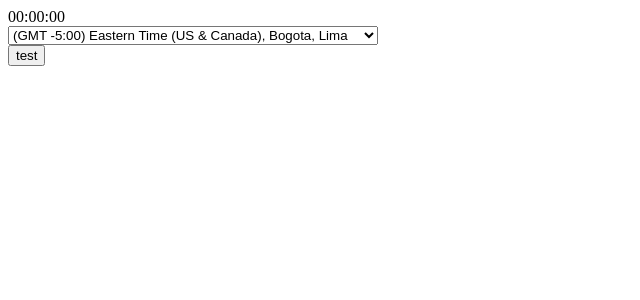
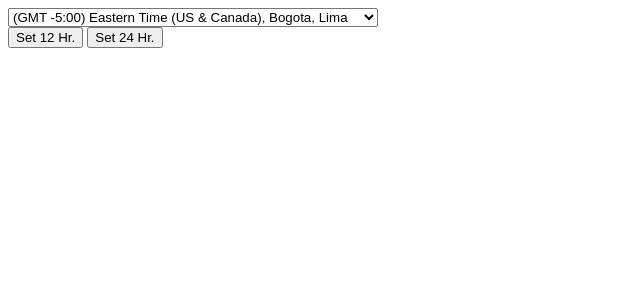
Before and after one commit to philipheindel/Web-Clock, a PHP site: page /views/index/timeZone.php in a window 1280 px wide. Shown: the top 300 px of the page, without its empty margins (0-640 px from the left). Run offline with PHP 8.4, Linux system fonts and the light colour scheme.

Commit message:
fixing timezones and accepts changes in minutes

```diff
--- a/views/index/indexBody.php
+++ b/views/index/indexBody.php
@@ -20,11 +20,11 @@
         <div class="row">
             <div class="col menu-bar main-content">
                 <div class="btn-group btn-group-toggle" data-toggle="buttons">
-                    <label class="btn btn-sm btn-outline-primary" onmouseout="$('#twentyfourHour').blur()">
-                        <input id="twentyfourHour" type="radio" name="options" autocomplete="off">
+                    <label onclick = "resetTime(); showTheTime24('-5,0')" class="btn btn-sm btn-outline-primary" onmouseout="$('#twentyfourHour').blur()">
+                        <input  id="twentyfourHour" type="radio" name="options" autocomplete="off">
                         24 Hr.
                     </label>
-                    <label class="btn btn-sm btn-outline-primary active" onmouseout="$('#twelveHour').blur()">
+                    <label onclick = "resetTime(); showTheTime('-5,0')"class="btn btn-sm btn-outline-primary active" onmouseout="$('#twelveHour').blur()">
                         <input id="twelveHour" type="radio" name="options" autocomplete="off">
                         12 Hr.
                     </label>
--- a/views/index/stopwatch.php
+++ b/views/index/stopwatch.php
@@ -6,7 +6,6 @@
     <div class="centerStopwatch">
 
  <form action="" method="post">
-        <h4>Simple stopwatch made in JavaScript</h4>
         <input type="button" onclick="startWatch()" class="btn btn-outline-success" value="START" />
         <input type="button" onclick="stopWatch()"  class="btn btn-outline-danger" value="STOP" />
         <input type="button" onclick="resetWatch()" class="btn btn-outline-primary" value="ZERO" />
--- a/views/index/timeZone.php
+++ b/views/index/timeZone.php
@@ -5,53 +5,56 @@
 <html lang="en">
 
 <body>
-    <div id="offsetClock" class="clock">00:00:00</div>
+    <!--<div id="offsetClock" class="clock">00:00:00</div>-->
     <div class="dropdown">
-        <select name="timezone_offset" id="timezoneOffset" class="form-control">
-            <option value="-12">(GMT -12:00) Eniwetok, Kwajalein</option>
-            <option value="-11">(GMT -11:00) Midway Island, Samoa</option>
-            <option value="-10">(GMT -10:00) Hawaii</option>
-            <option value="-9">(GMT -9:30) Taiohae</option>
-            <option value="-9">(GMT -9:00) Alaska</option>
-            <option value="-8">(GMT -8:00) Pacific Time (US &amp; Canada)</option>
-            <option value="-7">(GMT -7:00) Mountain Time (US &amp; Canada)</option>
-            <option value="-6">(GMT -6:00) Central Time (US &amp; Canada), Mexico City</option>
-            <option value="-5" selected="selected">(GMT -5:00) Eastern Time (US &amp; Canada), Bogota, Lima</option>
-            <option value="-4">(GMT -4:30) Caracas</option>
-            <option value="-4">(GMT -4:00) Atlantic Time (Canada), Caracas, La Paz</option>
-            <option value="-3">(GMT -3:30) Newfoundland</option>
-            <option value="-3">(GMT -3:00) Brazil, Buenos Aires, Georgetown</option>
-            <option value="-2">(GMT -2:00) Mid-Atlantic</option>
-            <option value="-1">(GMT -1:00) Azores, Cape Verde Islands</option>
-            <option value="0">(GMT) Western Europe Time, London, Lisbon, Casablanca</option>
-            <option value="+1">(GMT +1:00) Brussels, Copenhagen, Madrid, Paris</option>
-            <option value="+2">(GMT +2:00) Kaliningrad, South Africa</option>
-            <option value="+3">(GMT +3:00) Baghdad, Riyadh, Moscow, St. Petersburg</option>
-            <option value="+3">(GMT +3:30) Tehran</option>
-            <option value="+4">(GMT +4:00) Abu Dhabi, Muscat, Baku, Tbilisi</option>
-            <option value="+4">(GMT +4:30) Kabul</option>
-            <option value="+5">(GMT +5:00) Ekaterinburg, Islamabad, Karachi, Tashkent</option>
-            <option value="+5">(GMT +5:30) Bombay, Calcutta, Madras, New Delhi</option>
-            <option value="+5">(GMT +5:45) Kathmandu, Pokhara</option>
-            <option value="+6">(GMT +6:00) Almaty, Dhaka, Colombo</option>
-            <option value="+6">(GMT +6:30) Yangon, Mandalay</option>
-            <option value="+7">(GMT +7:00) Bangkok, Hanoi, Jakarta</option>
-            <option value="+8">(GMT +8:00) Beijing, Perth, Singapore, Hong Kong</option>
-            <option value="+8">(GMT +8:45) Eucla</option>
-            <option value="+9">(GMT +9:00) Tokyo, Seoul, Osaka, Sapporo, Yakutsk</option>
-            <option value="+9">(GMT +9:30) Adelaide, Darwin</option>
-            <option value="+10">(GMT +10:00) Eastern Australia, Guam, Vladivostok</option>
-            <option value="+10">(GMT +10:30) Lord Howe Island</option>
-            <option value="+11">(GMT +11:00) Magadan, Solomon Islands, New Caledonia</option>
-            <option value="+11">(GMT +11:30) Norfolk Island</option>
-            <option value="+12">(GMT +12:00) Auckland, Wellington, Fiji, Kamchatka</option>
-            <option value="+12">(GMT +12:45) Chatham Islands</option>
-            <option value="+13">(GMT +13:00) Apia, Nukualofa</option>
-            <option value="+14">(GMT +14:00) Line Islands, Tokelau</option>
+        <select name="timezoneoffset" id="timezoneoffset" class="form-control">
+            <option value="-12,0">(GMT -12:00) Eniwetok, Kwajalein</option>
+            <option value="-11,0">(GMT -11:00) Midway Island, Samoa</option>
+            <option value="-10,0">(GMT -10:00) Hawaii</option>
+            <option value="-9,30">(GMT -9:30) Taiohae</option>
+            <option value="-9,0">(GMT -9:00) Alaska</option>
+            <option value="-8,0">(GMT -8:00) Pacific Time (US &amp; Canada)</option>
+            <option value="-7,0">(GMT -7:00) Mountain Time (US &amp; Canada)</option>
+            <option value="-6,0">(GMT -6:00) Central Time (US &amp; Canada), Mexico City</option>
+            <option value="-5,0" selected="selected">(GMT -5:00) Eastern Time (US &amp; Canada), Bogota, Lima</option>
+            <option value="-4,30">(GMT -4:30) Caracas</option>
+            <option value="-4,0">(GMT -4:00) Atlantic Time (Canada), Caracas, La Paz</option>
+            <option value="-3,30">(GMT -3:30) Newfoundland</option>
+            <option value="-3,0">(GMT -3:00) Brazil, Buenos Aires, Georgetown</option>
+            <option value="-2,0">(GMT -2:00) Mid-Atlantic</option>
+            <option value="-1,0">(GMT -1:00) Azores, Cape Verde Islands</option>
+            <option value="0,0" >(GMT) Western Europe Time, London, Lisbon, Casablanca</option>
+            <option value="+1,0">(GMT +1:00) Brussels, Copenhagen, Madrid, Paris</option>
+            <option value="+2,0">(GMT +2:00) Kaliningrad, South Africa</option>
+            <option value="+3,0">(GMT +3:00) Baghdad, Riyadh, Moscow, St. Petersburg</option>
+            <option value="+3,30">(GMT +3:30) Tehran</option>
+            <option value="+4,0">(GMT +4:00) Abu Dhabi, Muscat, Baku, Tbilisi</option>
+            <option value="+4,30">(GMT +4:30) Kabul</option>
+            <option value="+5,0">(GMT +5:00) Ekaterinburg, Islamabad, Karachi, Tashkent</option>
+            <option value="+5,30">(GMT +5:30) Bombay, Calcutta, Madras, New Delhi</option>
+            <option value="+5,45">(GMT +5:45) Kathmandu, Pokhara</option>
+            <option value="+6,0">(GMT +6:00) Almaty, Dhaka, Colombo</option>
+            <option value="+6,30">(GMT +6:30) Yangon, Mandalay</option>
+            <option value="+7,0">(GMT +7:00) Bangkok, Hanoi, Jakarta</option>
+            <option value="+8,0">(GMT +8:00) Beijing, Perth, Singapore, Hong Kong</option>
+            <option value="+8,45">(GMT +8:45) Eucla</option>
+            <option value="+9,0">(GMT +9:00) Tokyo, Seoul, Osaka, Sapporo, Yakutsk</option>
+            <option value="+9,30">(GMT +9:30) Adelaide, Darwin</option>
+            <option value="+10,0">(GMT +10:00) Eastern Australia, Guam, Vladivostok</option>
+            <option value="+10,30">(GMT +10:30) Lord Howe Island</option>
+            <option value="+11,0">(GMT +11:00) Magadan, Solomon Islands, New Caledonia</option>
+            <option value="+11,30">(GMT +11:30) Norfolk Island</option>
+            <option value="+12,0">(GMT +12:00) Auckland, Wellington, Fiji, Kamchatka</option>
+            <option value="+12,45">(GMT +12:45) Chatham Islands</option>
+            <option value="+13,0">(GMT +13:00) Apia, Nukualofa</option>
+            <option value="+14,0">(GMT +14:00) Line Islands, Tokelau</option>
         </select>
-        <div>
-            <button onclick = " resetTime(); showTheTime(timezoneOffset.value);">test</button>
-        </div>
+
+<br>
+   <button onclick = " resetTime(); showTheTime(timezoneoffset.value);" class="btn btn-outline-primary">Set 12 Hr.</button>
+    <button onclick = " resetTime(); showTheTime24(timezoneoffset.value);" class="btn btn-outline-primary">Set 24 Hr. </button>
+
+
     </div>
 </body>
 
```
Also changed, not shown: views/index/js/clock.js (+103 -7 lines).
